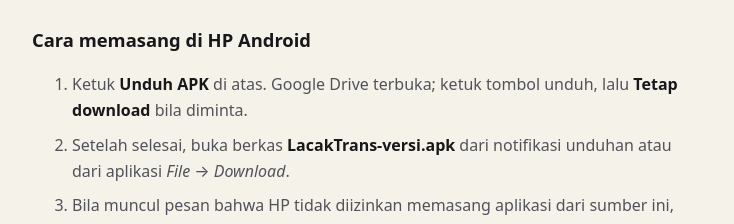
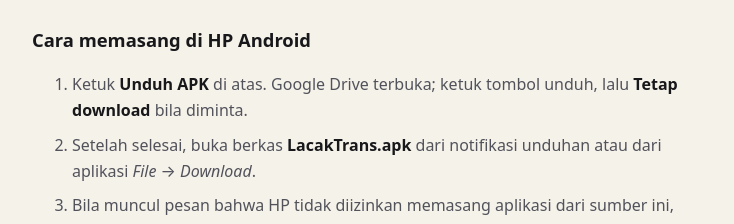
Before and after one commit to masrisyad/lacaktrans, a plain HTML site: page index.html in a window 1280 px wide. Shown: the part 1120-1344 px from the top of the page, without its empty margins (272-1006 px from the left). Drawn offline with Linux system fonts and the light colour scheme; no server answers.

Commit message:
Panduan pasang: berkas di Drive bernama tetap LacakTrans.apk
Co-Authored-By: Claude <noreply@anthropic.com>

```diff
--- a/index.html
+++ b/index.html
@@ -200,7 +200,7 @@
         <h2 id="judul-pasang">Cara memasang di HP Android</h2>
         <ol class="langkah">
           <li>Ketuk <strong>Unduh APK</strong> di atas. Google Drive terbuka; ketuk tombol unduh, lalu <strong>Tetap download</strong> bila diminta.</li>
-          <li>Setelah selesai, buka berkas <strong>LacakTrans-<span class="versi-teks">versi</span>.apk</strong> dari notifikasi unduhan atau dari aplikasi <em>File</em> → <em>Download</em>.</li>
+          <li>Setelah selesai, buka berkas <strong>LacakTrans.apk</strong> dari notifikasi unduhan atau dari aplikasi <em>File</em> → <em>Download</em>.</li>
           <li>Bila muncul pesan bahwa HP tidak diizinkan memasang aplikasi dari sumber ini, ketuk <strong>Setelan</strong>, nyalakan <strong>Izinkan dari sumber ini</strong>, lalu kembali.</li>
           <li>Ketuk <strong>Instal</strong>. Bila Google Play Protect memberi peringatan, ketuk <strong>Detail lainnya</strong> → <strong>Tetap instal</strong>. Peringatan ini muncul karena LacakTrans tidak dipasang lewat Play Store.</li>
           <li>Buka LacakTrans. Izinkan lokasi bila ingin melihat halte dan stasiun terdekat; tanpa izin itu peta tetap bisa dipakai.</li>
```
